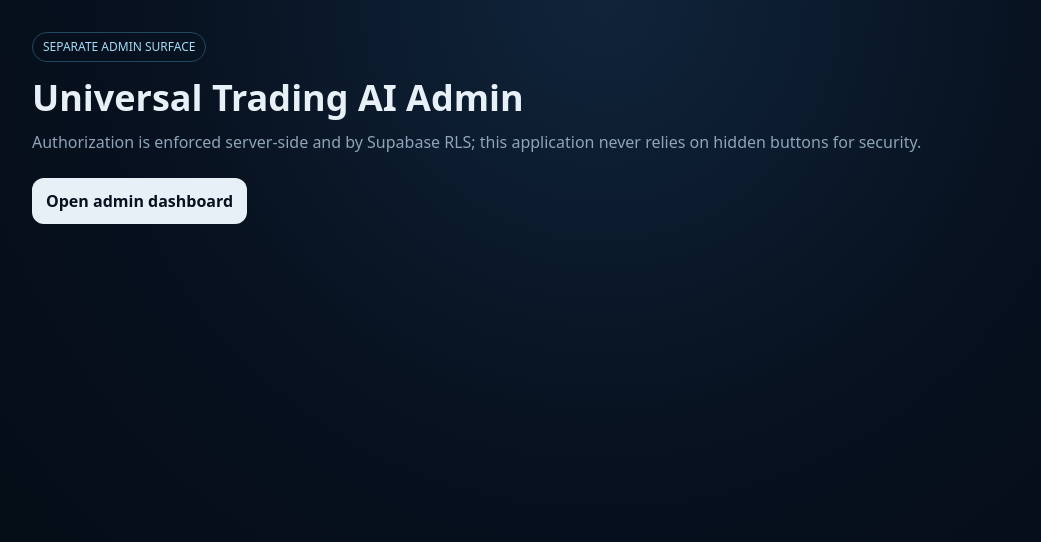
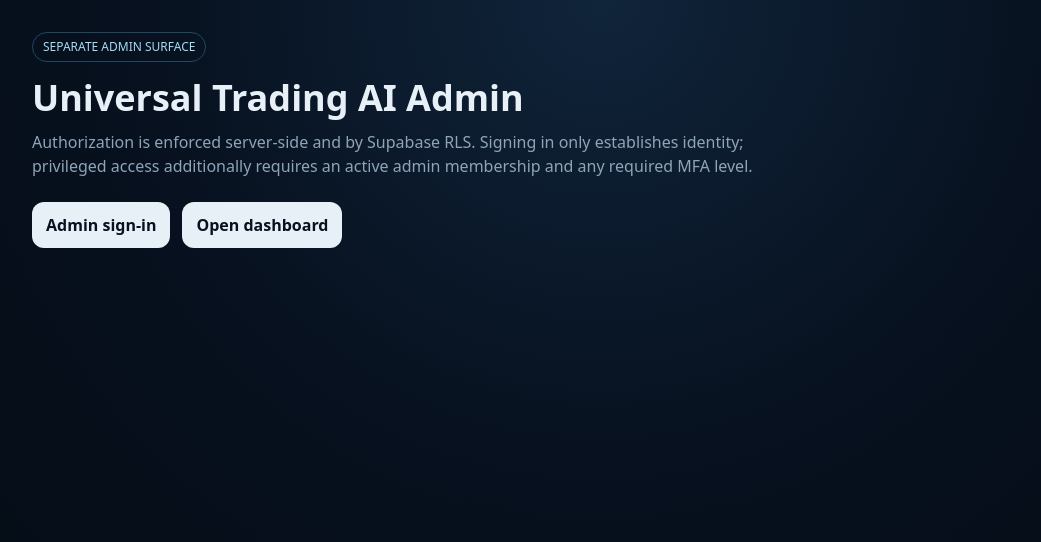
Before and after one commit to mavemarvy/universal-trading-ai, a Next.js app in the folder apps/admin/: page / in a window 1280 px wide. Shown: the top 542 px of the page, without its empty margins (38-1079 px from the left). Built offline with nearby package versions, Linux system fonts and the light colour scheme.

Commit message:
fix(admin): point entry page to sign-in flow

```diff
--- a/apps/admin/app/page.tsx
+++ b/apps/admin/app/page.tsx
@@ -1 +1,23 @@
-import Link from "next/link"; export default function AdminHome(){return <main className="shell"><span className="badge">SEPARATE ADMIN SURFACE</span><h1 className="text-4xl font-semibold mt-4">Universal Trading AI Admin</h1><p className="muted mt-3">Authorization is enforced server-side and by Supabase RLS; this application never relies on hidden buttons for security.</p><Link className="button inline-block mt-6" href="/dashboard">Open admin dashboard</Link></main>}
+import Link from "next/link";
+
+export default function AdminHome() {
+  return (
+    <main className="shell">
+      <span className="badge">SEPARATE ADMIN SURFACE</span>
+      <h1 className="text-4xl font-semibold mt-4">Universal Trading AI Admin</h1>
+      <p className="muted mt-3 max-w-3xl">
+        Authorization is enforced server-side and by Supabase RLS. Signing in
+        only establishes identity; privileged access additionally requires an
+        active admin membership and any required MFA level.
+      </p>
+      <div className="mt-6 flex gap-3">
+        <Link className="button inline-block" href="/login">
+          Admin sign-in
+        </Link>
+        <Link className="button inline-block" href="/dashboard">
+          Open dashboard
+        </Link>
+      </div>
+    </main>
+  );
+}
```
